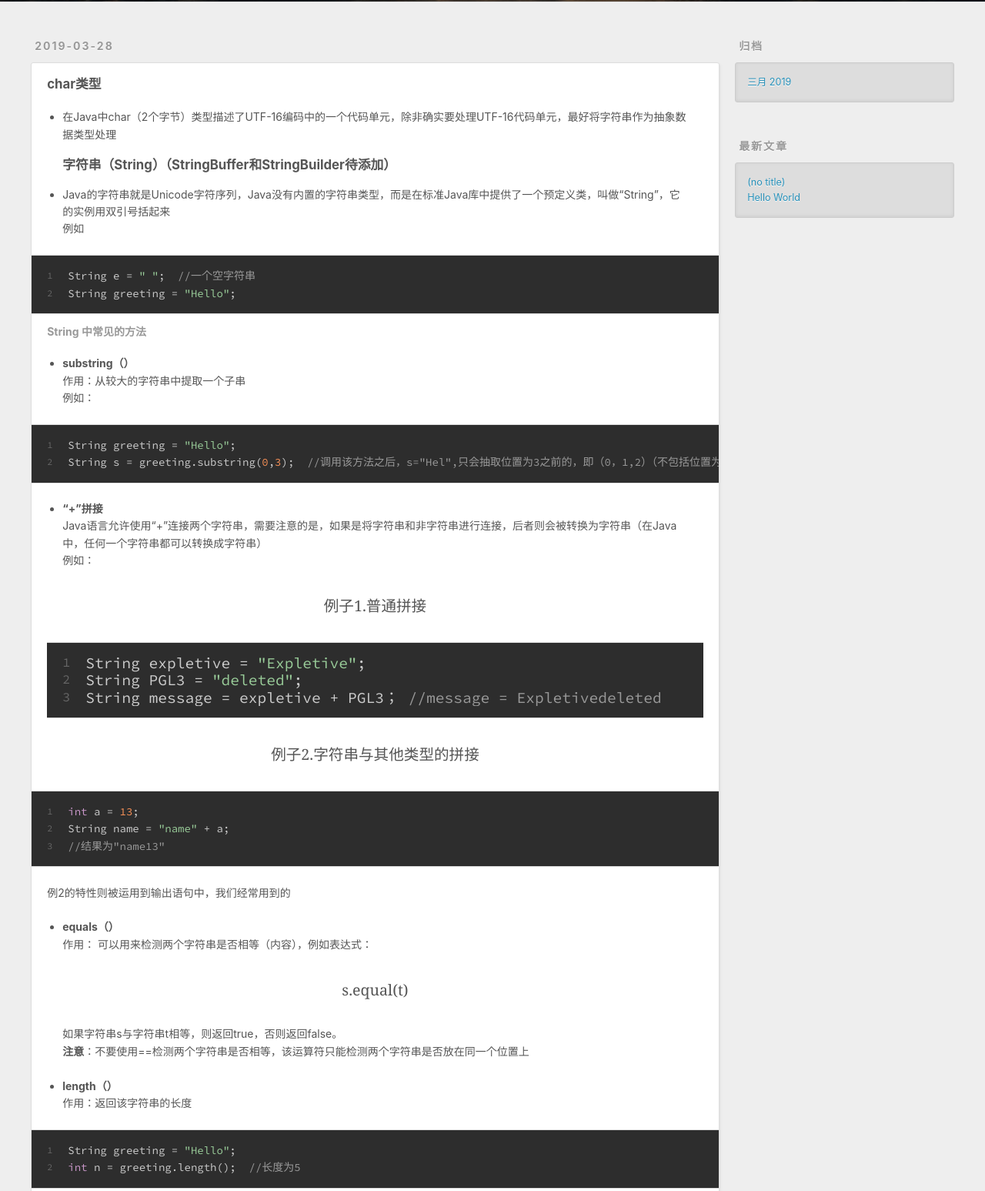
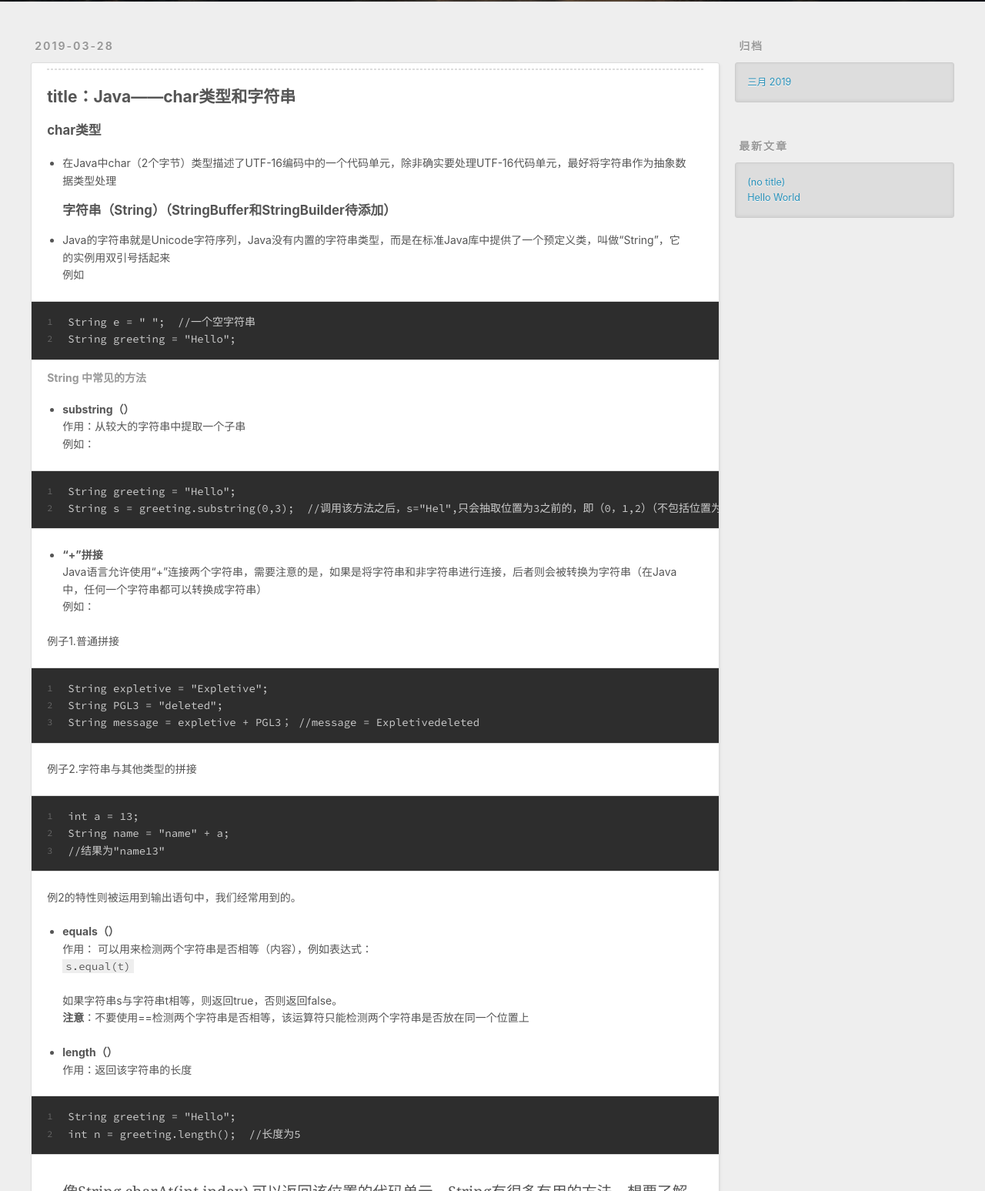
Before and after one commit to LiWentao98/LiWentao98.github.io, a plain HTML site: page 2019/03/28/Java——char类型和字符串/index.html in a window 1280 px wide. Shown: the part 298-1845 px from the top of the page at 77% size. Drawn offline with nearby package versions, Linux system fonts and the light colour scheme.

Commit message:
Site updated: 2019-03-28 23:45:22

```diff
--- a/2019/03/28/Java——char类型和字符串/index.html
+++ b/2019/03/28/Java——char类型和字符串/index.html
@@ -7,17 +7,17 @@
 
   <title>Hexo</title>
   <meta name="viewport" content="width=device-width, initial-scale=1, maximum-scale=1">
-  <meta name="description" content="char类型 在Java中char（2个字节）类型描述了UTF-16编码中的一个代码单元，除非确实要处理UTF-16代码单元，最好将字符串作为抽象数据类型处理字符串（String）（StringBuffer和StringBuilder待添加） Java的字符串就是Unicode字符序列，Java没有内置的字符串类型，而是在标准Java库中提供了一个预定义类，叫做“String”，它的实例用双引号括">
+  <meta name="description" content="title：Java——char类型和字符串char类型 在Java中char（2个字节）类型描述了UTF-16编码中的一个代码单元，除非确实要处理UTF-16代码单元，最好将字符串作为抽象数据类型处理字符串（String）（StringBuffer和StringBuilder待添加） Java的字符串就是Unicode字符序列，Java没有内置的字符串类型，而是在标准Java库中提供了一个预定">
 <meta property="og:type" content="article">
 <meta property="og:title" content="Hexo">
 <meta property="og:url" content="http://yoursite.com/2019/03/28/Java——char类型和字符串/index.html">
 <meta property="og:site_name" content="Hexo">
-<meta property="og:description" content="char类型 在Java中char（2个字节）类型描述了UTF-16编码中的一个代码单元，除非确实要处理UTF-16代码单元，最好将字符串作为抽象数据类型处理字符串（String）（StringBuffer和StringBuilder待添加） Java的字符串就是Unicode字符序列，Java没有内置的字符串类型，而是在标准Java库中提供了一个预定义类，叫做“String”，它的实例用双引号括">
+<meta property="og:description" content="title：Java——char类型和字符串char类型 在Java中char（2个字节）类型描述了UTF-16编码中的一个代码单元，除非确实要处理UTF-16代码单元，最好将字符串作为抽象数据类型处理字符串（String）（StringBuffer和StringBuilder待添加） Java的字符串就是Unicode字符序列，Java没有内置的字符串类型，而是在标准Java库中提供了一个预定">
 <meta property="og:locale" content="zh-CN">
-<meta property="og:updated_time" content="2019-03-28T15:19:35.200Z">
+<meta property="og:updated_time" content="2019-03-28T15:44:28.494Z">
 <meta name="twitter:card" content="summary">
 <meta name="twitter:title" content="Hexo">
-<meta name="twitter:description" content="char类型 在Java中char（2个字节）类型描述了UTF-16编码中的一个代码单元，除非确实要处理UTF-16代码单元，最好将字符串作为抽象数据类型处理字符串（String）（StringBuffer和StringBuilder待添加） Java的字符串就是Unicode字符序列，Java没有内置的字符串类型，而是在标准Java库中提供了一个预定义类，叫做“String”，它的实例用双引号括">
+<meta name="twitter:description" content="title：Java——char类型和字符串char类型 在Java中char（2个字节）类型描述了UTF-16编码中的一个代码单元，除非确实要处理UTF-16代码单元，最好将字符串作为抽象数据类型处理字符串（String）（StringBuffer和StringBuilder待添加） Java的字符串就是Unicode字符序列，Java没有内置的字符串类型，而是在标准Java库中提供了一个预定">
 
     <link rel="alternate" href="/atom.xml" title="Hexo" type="application/atom+xml">
 
@@ -76,37 +76,30 @@
 
     <div class="article-entry" itemprop="articleBody">
 
-        <h4 id="char类型"><a href="#char类型" class="headerlink" title="char类型"></a><strong>char类型</strong></h4><ul>
+        <hr>
+<h2 id="title：Java——char类型和字符串"><a href="#title：Java——char类型和字符串" class="headerlink" title="title：Java——char类型和字符串"></a>title：Java——char类型和字符串</h2><h4 id="char类型"><a href="#char类型" class="headerlink" title="char类型"></a><strong>char类型</strong></h4><ul>
 <li>在Java中char（2个字节）类型描述了UTF-16编码中的一个代码单元，除非确实要处理UTF-16代码单元，最好将字符串作为抽象数据类型处理<h4 id="字符串（String）（StringBuffer和StringBuilder待添加）"><a href="#字符串（String）（StringBuffer和StringBuilder待添加）" class="headerlink" title="字符串（String）（StringBuffer和StringBuilder待添加）"></a><strong>字符串（String）</strong>（StringBuffer和StringBuilder待添加）</h4></li>
 <li>Java的字符串就是Unicode字符序列，Java没有内置的字符串类型，而是在标准Java库中提供了一个预定义类，叫做“String”，它的实例用双引号括起来<br>例如</li>
 </ul>
-<figure class="highlight java"><table><tr><td class="gutter"><pre><span class="line">1</span><br><span class="line">2</span><br></pre></td><td class="code"><pre><span class="line">String e = <span class="string">" "</span>;  <span class="comment">//一个空字符串</span></span><br><span class="line">String greeting = <span class="string">"Hello"</span>;</span><br></pre></td></tr></table></figure>
+<figure class="highlight plain"><table><tr><td class="gutter"><pre><span class="line">1</span><br><span class="line">2</span><br></pre></td><td class="code"><pre><span class="line">String e = &quot; &quot;;  //一个空字符串</span><br><span class="line">String greeting = &quot;Hello&quot;;</span><br></pre></td></tr></table></figure>
 <h6 id="String-中常见的方法"><a href="#String-中常见的方法" class="headerlink" title="String 中常见的方法"></a>String 中常见的方法</h6><ul>
 <li><strong>substring（）</strong><br>作用：从较大的字符串中提取一个子串<br>例如：</li>
 </ul>
-<figure class="highlight java"><table><tr><td class="gutter"><pre><span class="line">1</span><br><span class="line">2</span><br></pre></td><td class="code"><pre><span class="line">String greeting = <span class="string">"Hello"</span>;</span><br><span class="line">String s = greeting.substring(<span class="number">0</span>,<span class="number">3</span>);  <span class="comment">//调用该方法之后，s="Hel",只会抽取位置为3之前的，即（0，1,2）（不包括位置为3）的，其长度也非常好计算，len=3-0=3.</span></span><br></pre></td></tr></table></figure>
+<figure class="highlight plain"><table><tr><td class="gutter"><pre><span class="line">1</span><br><span class="line">2</span><br></pre></td><td class="code"><pre><span class="line">String greeting = &quot;Hello&quot;;</span><br><span class="line">String s = greeting.substring(0,3);  //调用该方法之后，s=&quot;Hel&quot;,只会抽取位置为3之前的，即（0，1,2）（不包括位置为3）的，其长度也非常好计算，len=3-0=3.</span><br></pre></td></tr></table></figure>
 <ul>
 <li><strong>“+”拼接</strong><br>Java语言允许使用“+”连接两个字符串，需要注意的是，如果是将字符串和非字符串进行连接，后者则会被转换为字符串（在Java中，任何一个字符串都可以转换成字符串）<br>例如：</li>
 </ul>
-<blockquote>
-<p>例子1.普通拼接<br><figure class="highlight java"><table><tr><td class="gutter"><pre><span class="line">1</span><br><span class="line">2</span><br><span class="line">3</span><br></pre></td><td class="code"><pre><span class="line">String expletive = <span class="string">"Expletive"</span>;</span><br><span class="line">String PGL3 = <span class="string">"deleted"</span>;</span><br><span class="line">String message = expletive + PGL3； <span class="comment">//message = Expletivedeleted</span></span><br></pre></td></tr></table></figure></p>
-</blockquote>
-<blockquote>
-<p>例子2.字符串与其他类型的拼接</p>
-</blockquote>
-<figure class="highlight java"><table><tr><td class="gutter"><pre><span class="line">1</span><br><span class="line">2</span><br><span class="line">3</span><br></pre></td><td class="code"><pre><span class="line"><span class="keyword">int</span> a = <span class="number">13</span>;</span><br><span class="line">String name = <span class="string">"name"</span> + a;</span><br><span class="line"><span class="comment">//结果为"name13"</span></span><br></pre></td></tr></table></figure>
-<p>例2的特性则被运用到输出语句中，我们经常用到的</p>
+<p>例子1.普通拼接<br><figure class="highlight plain"><table><tr><td class="gutter"><pre><span class="line">1</span><br><span class="line">2</span><br><span class="line">3</span><br></pre></td><td class="code"><pre><span class="line">String expletive = &quot;Expletive&quot;;</span><br><span class="line">String PGL3 = &quot;deleted&quot;;</span><br><span class="line">String message = expletive + PGL3； //message = Expletivedeleted</span><br></pre></td></tr></table></figure></p>
+<p>例子2.字符串与其他类型的拼接<br><figure class="highlight plain"><table><tr><td class="gutter"><pre><span class="line">1</span><br><span class="line">2</span><br><span class="line">3</span><br></pre></td><td class="code"><pre><span class="line">int a = 13;</span><br><span class="line">String name = &quot;name&quot; + a;</span><br><span class="line">//结果为&quot;name13&quot;</span><br></pre></td></tr></table></figure></p>
+<p>例2的特性则被运用到输出语句中，我们经常用到的。</p>
 <ul>
-<li><p><strong>equals（）</strong><br>作用： 可以用来检测两个字符串是否相等（内容），例如表达式：</p>
-<blockquote>
-<p>s.equal(t)</p>
-</blockquote>
+<li><p><strong>equals（）</strong><br>作用： 可以用来检测两个字符串是否相等（内容），例如表达式：<br><code>s.equal(t)</code></p>
 <p>如果字符串s与字符串t相等，则返回true，否则返回false。<br><strong>注意</strong>：不要使用==检测两个字符串是否相等，该运算符只能检测两个字符串是否放在同一个位置上</p>
 </li>
 <li><p><strong>length（）</strong><br>作用：返回该字符串的长度</p>
 </li>
 </ul>
-<figure class="highlight java"><table><tr><td class="gutter"><pre><span class="line">1</span><br><span class="line">2</span><br></pre></td><td class="code"><pre><span class="line">String greeting = <span class="string">"Hello"</span>;</span><br><span class="line"><span class="keyword">int</span> n = greeting.length();  <span class="comment">//长度为5</span></span><br></pre></td></tr></table></figure>
+<figure class="highlight plain"><table><tr><td class="gutter"><pre><span class="line">1</span><br><span class="line">2</span><br></pre></td><td class="code"><pre><span class="line">String greeting = &quot;Hello&quot;;</span><br><span class="line">int n = greeting.length();  //长度为5</span><br></pre></td></tr></table></figure>
 <blockquote>
 <p>像String.charAt(int index),可以返回该位置的代码单元，String有很多有用的方法，想要了解更多请查看API</p>
 </blockquote>
@@ -114,7 +107,7 @@
 
     </div>
     <footer class="article-footer">
-      <a data-url="http://yoursite.com/2019/03/28/Java——char类型和字符串/" data-id="cjtssr5tt00012czud741idlp" class="article-share-link">Share</a>
+      <a data-url="http://yoursite.com/2019/03/28/Java——char类型和字符串/" data-id="cjtst79ur0000sozumlt00kh3" class="article-share-link">Share</a>
 
 
     </footer>
```
Also changed, not shown: 2019/03/23/hello-world/index.html (+1 -1 lines), index.html (+11 -18 lines).
